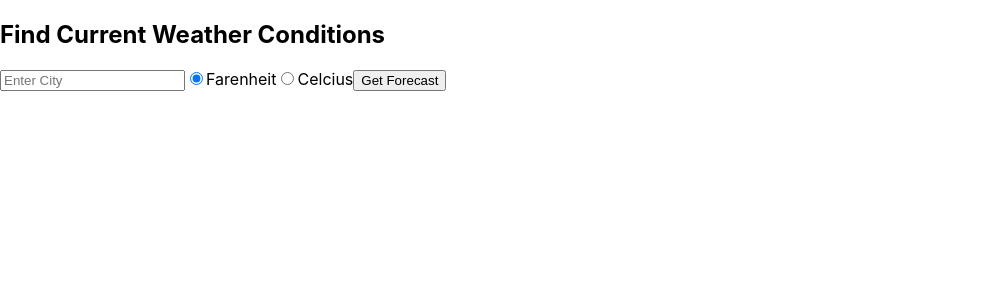
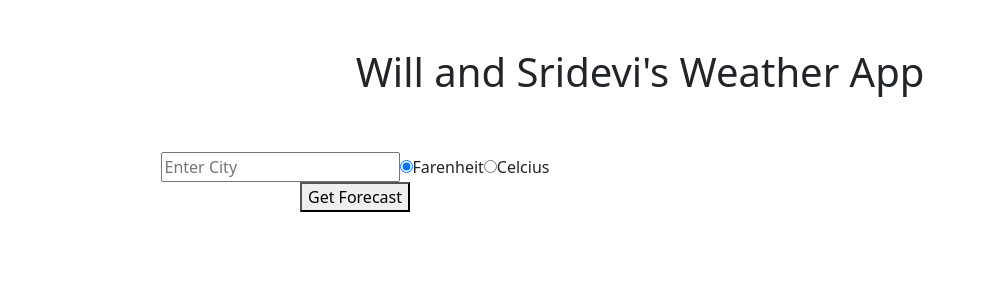
Before and after one commit to wzd200/weatherapp-sri-will, a React (Create React App) app in the folder weather/: page / in a window 1280 px wide. Shown: the top 300 px of the page, without its empty margins (0-986 px from the left). Built offline with nearby package versions, Linux system fonts and the light colour scheme; no server answers.

Commit message:
added bootstrap css and performed an initial spacing readjustment

```diff
--- a/weather/package.json
+++ b/weather/package.json
@@ -6,7 +6,10 @@
     "@testing-library/jest-dom": "^5.16.1",
     "@testing-library/react": "^12.1.2",
     "@testing-library/user-event": "^13.5.0",
+    "bootstrap": "^5.1.3",
+    "install": "^0.13.0",
     "react": "^17.0.2",
+    "react-bootstrap": "^2.1.2",
     "react-dom": "^17.0.2",
     "react-scripts": "5.0.0",
     "styled": "^1.0.0",
--- a/weather/src/App.css
+++ b/weather/src/App.css
@@ -37,6 +37,32 @@
   }
 } */
 
+.container {
+  /* border: 1px solid red; */
+  display: flex;
+  flex-direction: column;
+  justify-content: center;
+}
+
+/*************APPLICATION-TITLE*************/
+.application-title {
+  /* border: 1px solid purple; */
+  text-align: center;
+}
+
+/*************APPLICATION*************/
+.application-forecast {
+  /* border: 1px solid blue; */
+  text-align: center;
+  align-items: center;
+}
+
+/*************ERRORMESSAGE*************/
 .Small {
   color: red;
 }
+
+/*************CARD*************/
+.card {
+  border-radius: 20px;
+}
--- a/weather/src/App.js
+++ b/weather/src/App.js
@@ -1,51 +1,12 @@
 import './App.css';
-import React, {useState, useEffect} from "react";
-// import Card from './Components/Card';
-import axios from 'axios';
+import React from "react";
 import Forecast from './Components/Forecast';
 
 function App() {
-  const [weatherData, setWeatherData] = useState([]) //code Will added
-
-  useEffect(() => { //code Will added
-    const options = {
-      method: 'GET',
-      url: 'https://community-open-weather-map.p.rapidapi.com/weather',
-      params: {
-        q: 'London,uk',
-        lat: '0',
-        lon: '0',
-        callback: 'test',
-        id: '2172797',
-        lang: 'null',
-        units: 'imperial',
-        mode: 'xml'
-      },
-      headers: {
-        'x-rapidapi-host': 'community-open-weather-map.p.rapidapi.com',
-        'x-rapidapi-key': '2d262fbfa4msh92c2df0d1e87162p13d87bjsn82d2e6ce542e'
-      }
-    };
-
-    const fetchWeatherData = () => {//code Will added
-      axios.request(options).then(function (response) {
-      console.log(response.data);
-      setWeatherData(response.data); //code Will added
-    }).catch(function (error) {
-      console.error(error);
-    });
-    }
-
-    fetchWeatherData() //code Will added
-
-  }, [])
 
   return (
     <div className="App">
-      <header className="App-header">
-        <Forecast/>
-
-      </header>
+      <Forecast/>
     </div>
   );
 }
--- a/weather/src/Components/Conditions/Conditions.js
+++ b/weather/src/Components/Conditions/Conditions.js
@@ -12,9 +12,9 @@ const Conditions = (props) => {
             {props.error && <StyledError>Please enter a valid city.</StyledError>}
             {props.loading && <div>Loading...</div>}
             {props.responseObj.cod === 200 ?
-                <div>
-                    <p><strong>{props.responseObj.name}</strong></p>
-                    <p>It is currently {Math.round(props.responseObj.main.temp)} degrees out with {props.responseObj.weather[0].description}.</p>
+                <div className='card'>
+                    <h3 className='card-title'><strong>{props.responseObj.name}</strong></h3>
+                    <p className='card-text'>It is currently {Math.round(props.responseObj.main.temp)} degrees out with {props.responseObj.weather[0].description}.</p>
                 </div>
                 : null
             }
--- a/weather/src/Components/Forecast.js
+++ b/weather/src/Components/Forecast.js
@@ -1,4 +1,5 @@
 import React, { useState } from 'react';
+import 'bootstrap/dist/css/bootstrap.min.css';
 import Conditions from '../Components/Conditions/Conditions';
 
 const Forecast = () => {
@@ -42,8 +43,10 @@ const Forecast = () => {
     }
 
     return (
-       <div>
-           <h2>Find Current Weather Conditions</h2>
+       <div id='forecast' className='container py-5'>
+            <h1 className='application-title'>Will and Sridevi's Weather App</h1>
+            <div className='application-forecast row py-5'>
+                <div className='col-lg-6 col-xs-12'>
                     <form onSubmit={getForecast}>
                         <input
                                 type="text"
@@ -71,14 +74,19 @@ const Forecast = () => {
                                 />
                                 Celcius
                             <label>
+                            </label>
+                            <br/>
                             <button type="submit">Get Forecast</button>
-                </label>
                     </form>
+                </div>
+                <div className='py-3 col-lg-6 col-xm-12'>
                     <Conditions
                             responseObj={responseObj}
                             error={error}
                             loading={loading}/>
                 </div>
+            </div>
+        </div>
     )
 }
 
```
Also changed, not shown: weather/src/Components/Card.js (deleted, +0 -8 lines), 1 other file (tests, documents, lock files or other folders). Lines whose indentation alone changed are shown as unchanged.
